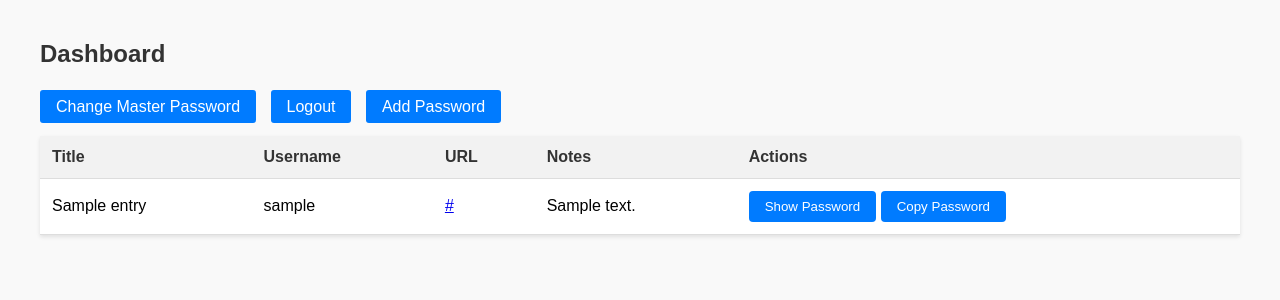
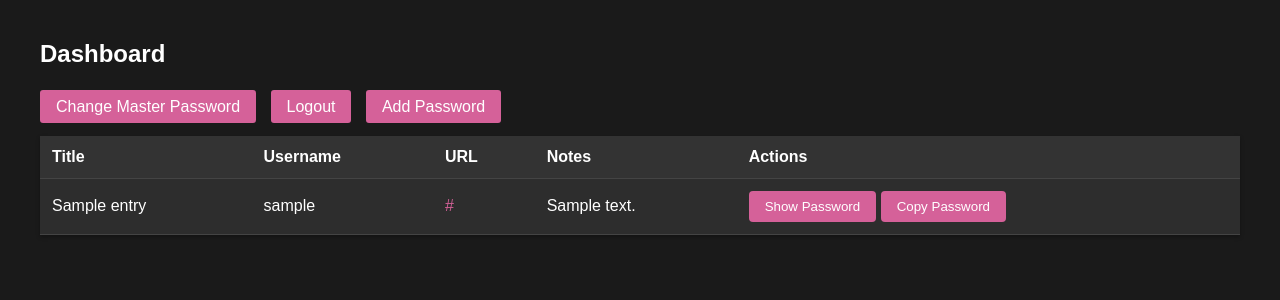
Before and after one commit to IgorCoraine/MyPasses, a Flask app: template templates/dashboard.html in a window 1280 px wide. Shown: the top 300 px of the page. Run offline with Flask 3, Linux system fonts and the light colour scheme; the template is opened without the code that fills it: most values are stand-ins (such as "Sample title", 1, 10 or a date in 2020).

Commit message:
dark mode

```diff
--- a/static/css/style.css
+++ b/static/css/style.css
@@ -4,11 +4,12 @@ body {
     max-width: 1200px;
     margin: 0 auto;
     padding: 20px;
-    background-color: #f9f9f9;
+    background-color: #1a1a1a;
+    color: #ffffff;
 }
 
 h2 {
-    color: #333;
+    color: #ffffff;
     margin-bottom: 30px;
 }
 
@@ -21,22 +22,22 @@ nav a {
     margin-right: 10px;
     padding: 8px 16px;
     text-decoration: none;
-    background-color: #007bff;
+    background-color: #D56199;
     color: white;
     border-radius: 3px;
     transition: background-color 0.3s;
 }
 
 nav a:hover {
-    background-color: #0056b3;
+    background-color: #861A60;
 }
 
 /* Forms */
 form {
-    background: white;
+    background: #2d2d2d;
     padding: 20px;
     border-radius: 5px;
-    box-shadow: 0 2px 4px rgba(0,0,0,0.1);
+    box-shadow: 0 2px 4px rgba(0,0,0,0.3);
 }
 
 input[type="text"],
@@ -46,13 +47,15 @@ textarea {
     width: 100%;
     padding: 8px;
     margin: 8px 0;
-    border: 1px solid #ddd;
+    border: 1px solid #D56199;
     border-radius: 4px;
     box-sizing: border-box;
+    background-color: #333333;
+    color: #ffffff;
 }
 
 button {
-    background-color: #007bff;
+    background-color: #D56199;
     color: white;
     padding: 8px 16px;
     border: none;
@@ -62,7 +65,7 @@ button {
 }
 
 button:hover {
-    background-color: #0056b3;
+    background-color: #861A60;
 }
 
 /* Table styles */
@@ -70,38 +73,48 @@ table {
     width: 100%;
     border-collapse: collapse;
     margin-top: 20px;
-    background: white;
-    box-shadow: 0 2px 4px rgba(0,0,0,0.1);
+    background: #2d2d2d;
+    box-shadow: 0 2px 4px rgba(0,0,0,0.3);
 }
 
 th, td {
     padding: 12px;
     text-align: left;
-    border-bottom: 1px solid #ddd;
+    border-bottom: 1px solid #444444;
 }
 
 th {
-    background-color: #f2f2f2;
-    color: #333;
+    background-color: #333333;
+    color: #ffffff;
 }
 
 tr:hover {
-    background-color: #f5f5f5;
+    background-color: #383838;
 }
 
 /* Flash messages */
 .success {
-    background-color: #d4edda;
-    color: #155724;
+    background-color: #1e4a2e;
+    color: #a8e6bc;
     padding: 10px;
     margin: 10px 0;
     border-radius: 4px;
 }
 
 .error {
-    background-color: #f8d7da;
-    color: #721c24;
+    background-color: #4a1e1e;
+    color: #e6a8a8;
     padding: 10px;
     margin: 10px 0;
     border-radius: 4px;
 }
+
+/* Links */
+a:not(.button) {
+    color: #D56199;
+    text-decoration: none;
+}
+
+a:not(.button):hover {
+    color: #861A60;
+}
--- a/templates/dashboard.html
+++ b/templates/dashboard.html
@@ -3,42 +3,13 @@
 <head>
     <title>Dashboard - MyPasses</title>
     <link rel="stylesheet" href="{{ url_for('static', filename='css/style.css') }}">
-    <!-- <style>
-        table {
-            width: 100%;
-            border-collapse: collapse;
-            margin-top: 20px;
-        }
-        th, td {
-            padding: 12px;
-            text-align: left;
-            border-bottom: 1px solid #ddd;
-        }
-        th {
-            background-color: #f2f2f2;
-        }
-        tr:hover {
-            background-color: #f5f5f5;
-        }
-        nav {
-            margin-bottom: 20px;
-        }
-        nav a {
-            margin-right: 10px;
-            padding: 5px 10px;
-            text-decoration: none;
-            background-color: #007bff;
-            color: white;
-            border-radius: 3px;
-        }
-    </style> -->
 </head>
 <body>
     <h2>Dashboard</h2>
     <nav>
-        <a href="{{ url_for('change_password') }}">Change Master Password</a>
-        <a href="{{ url_for('logout') }}">Logout</a>
-        <a href="{{ url_for('add_password') }}">Add Password</a>
+        <a href="{{ url_for('change_password') }}" class="button">Change Master Password</a>
+        <a href="{{ url_for('logout') }}" class="button">Logout</a>
+        <a href="{{ url_for('add_password') }}" class="button">Add Password</a>
     </nav>
 
     {% if passwords %}
```
